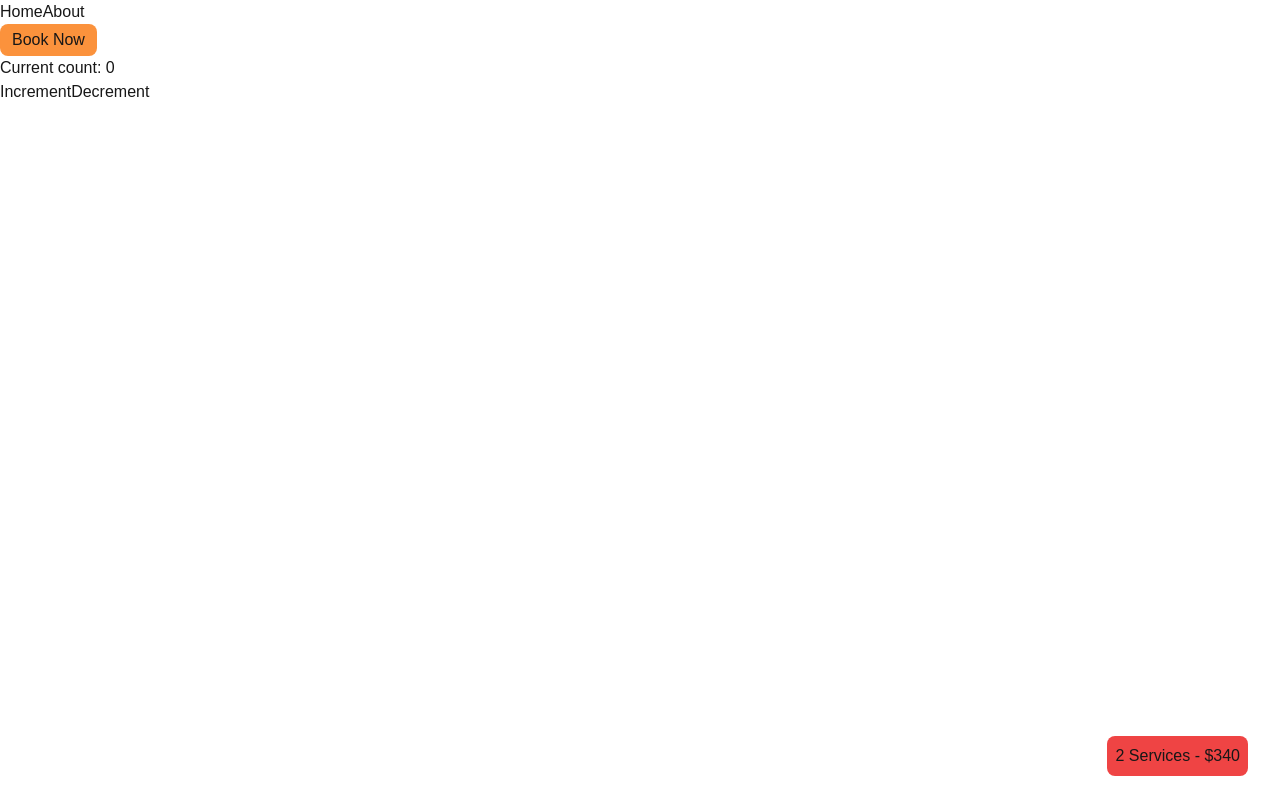
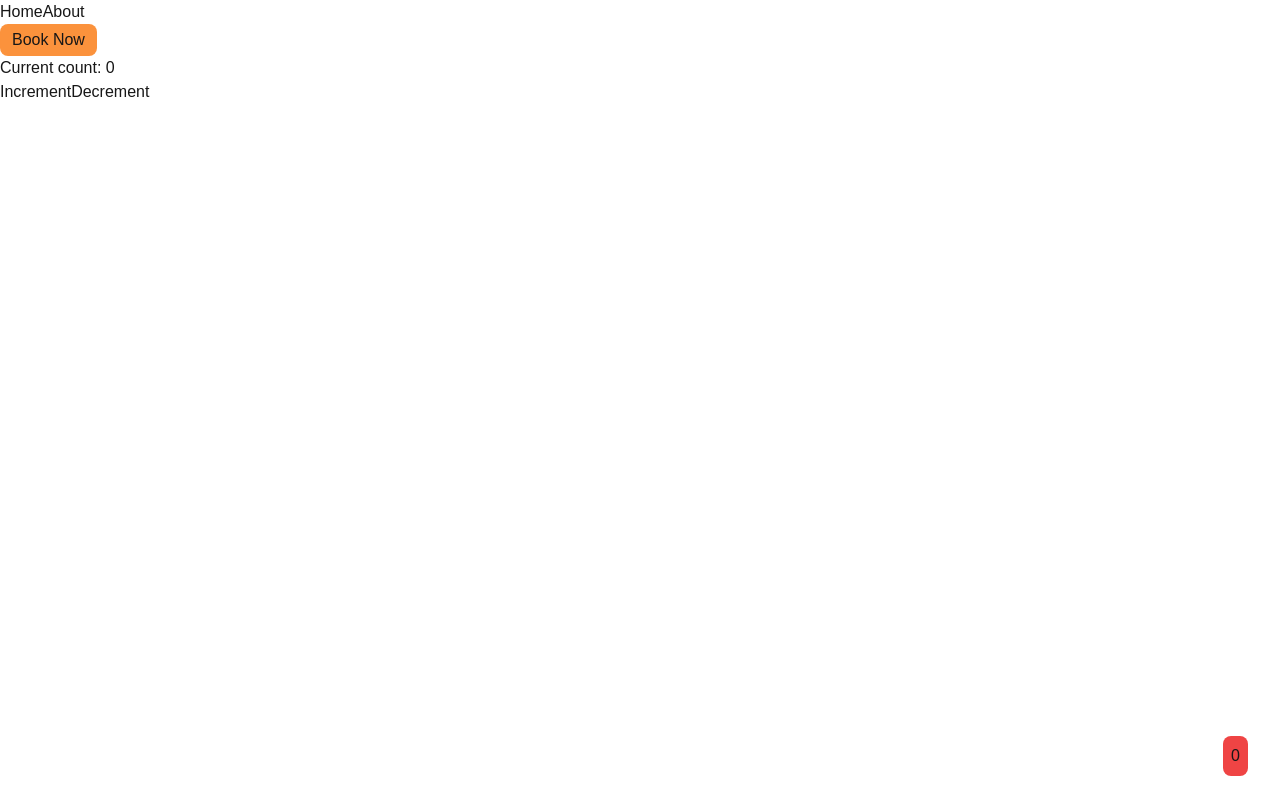
Before and after one commit to FahadAbdulQayyum/next-appp, a Next.js app: page / in a window 1280 px wide. Built offline with nearby package versions, Linux system fonts and the light colour scheme.

Commit message:
counterSlice added

```diff
--- a/src/app/layout.tsx
+++ b/src/app/layout.tsx
@@ -1,6 +1,9 @@
 import { NavLinks } from '@/app/ui/nav-links'
 import './globals.css'
 import Popup from './popup/page'
+
+import StoreProvider from './StoreProvider'
+
 
 export default function Layout({ children }: { children: React.ReactNode }) {
   return (
@@ -8,8 +11,10 @@ export default function Layout({ children }: { children: React.ReactNode }) {
       <body>
         <div className='relative'>
           <NavLinks />
-          <main>{children}</main>
-          <Popup />
+          <StoreProvider count={0}> {/* Pass the initial count value here */}
+            <main>{children}</main>
+            <Popup />
+          </StoreProvider>
         </div>
       </body>
     </html >
--- a/src/app/page.tsx
+++ b/src/app/page.tsx
@@ -1,14 +1,10 @@
 import Landing from '@/components/landing'
-// import StoreProvider from '../lib/StoreProvider'
-import StoreProvider from './StoreProvider'
 
 const Page = () => {
   return (
-    <StoreProvider count={0}> {/* Pass the initial count value here */}
-      <div>
-        <Landing />
-      </div>
-    </StoreProvider>
+    <div>
+      <Landing />
+    </div>
   )
 }
 
--- a/src/app/popup/page.tsx
+++ b/src/app/popup/page.tsx
@@ -1,9 +1,19 @@
 "use client"
 
-import React from 'react';
+import { useSelector, useDispatch } from 'react-redux';
+import { RootState } from '../../lib/store'; // Import the RootState type
+import { incrementt, decrement } from '../../lib/features/counter/counterSlice';
+
 import { useRouter } from 'next/navigation';
 
 const Popup = () => {
+
+    // const count = useSelector((state: RootState) => state.counter?.value);
+    const obj = useSelector((state: RootState) => state.counter?.obj);
+
+    // Optional: Use dispatch if you want to modify the count
+    const dispatch = useDispatch();
+
     const router = useRouter();
     return (
         <div
@@ -13,9 +23,9 @@ const Popup = () => {
             <button
                 onClick={() => router.push('/calendars')}
             >
-                2 Services - $340
+                {obj && obj.productName.length}
             </button>
-        </div >
+        </div>
     )
 }
 
--- a/src/app/services/page.tsx
+++ b/src/app/services/page.tsx
@@ -1,22 +1,33 @@
-import React from 'react'
+"use client"
+
 import services from './services.json';
 import Image from 'next/image';
 
+import { useSelector, useDispatch } from 'react-redux';
+import { RootState } from '../../lib/store'; // Import the RootState type
+import { incrementt, decrement } from '../../lib/features/counter/counterSlice';
+
+
 const Page = () => {
+
+    const count = useSelector((state: RootState) => state.counter?.value);
+    const obj = useSelector((state: RootState) => state.counter?.obj);
+
+    // Optional: Use dispatch if you want to modify the count
+    const dispatch = useDispatch();
+
+
     return (
         <div>
             <h1>Choose your services as much you can</h1>
             <div
-                // className='flex'
-                // className='grid grid-cols-4'
-                // className='grid grid-cols-10'
-                // className='grid grid-cols-12'
                 className='grid grid-cols-8'
             >
                 {services.map(v => <div
                     className='bg-orange-400 m-1 flex flex-col justify-center items-center rounded-md
                     hover:bg-orange-200 duration-1000 transition-colors cursor-pointer hover:text-black
                     '
+                    onClick={() => dispatch(incrementt(v))}
                 >
                     <Image src={v.imageUrl} alt={v.name} width={100} height={100}
                         className='bg-cover'
--- a/src/components/landing.tsx
+++ b/src/components/landing.tsx
@@ -11,6 +11,7 @@ const Landing = () => {
     const router = useRouter();
 
     const count = useSelector((state: RootState) => state.counter?.value);
+    console.log('countttt', count);
 
     // Optional: Use dispatch if you want to modify the count
     const dispatch = useDispatch();
--- a/src/lib/features/counter/counterSlice.tsx
+++ b/src/lib/features/counter/counterSlice.tsx
@@ -3,10 +3,14 @@ import { AppStore } from '../../store';
 
 interface CounterState {
     value: number;
+    obj: {
+        productName: string[];
+    }
 }
 
 const initialState: CounterState = {
     value: 0,
+    obj: { productName: [] }
 };
 
 const counterSlice = createSlice({
@@ -15,6 +19,9 @@ const counterSlice = createSlice({
     reducers: {
         initializeCount: (state, action: PayloadAction<number>) => {
             state.value = action.payload;
+        },
+        incrementt: (state, action) => {
+            state.obj.productName.push(action.payload);
         },
         increment: (state) => {
             state.value += 1;
@@ -26,7 +33,7 @@ const counterSlice = createSlice({
 });
 
 // Export the actions
-export const { initializeCount, increment, decrement } = counterSlice.actions;
+export const { initializeCount, increment, incrementt, decrement } = counterSlice.actions;
 
 // Export the reducer
 export default counterSlice.reducer;
```
